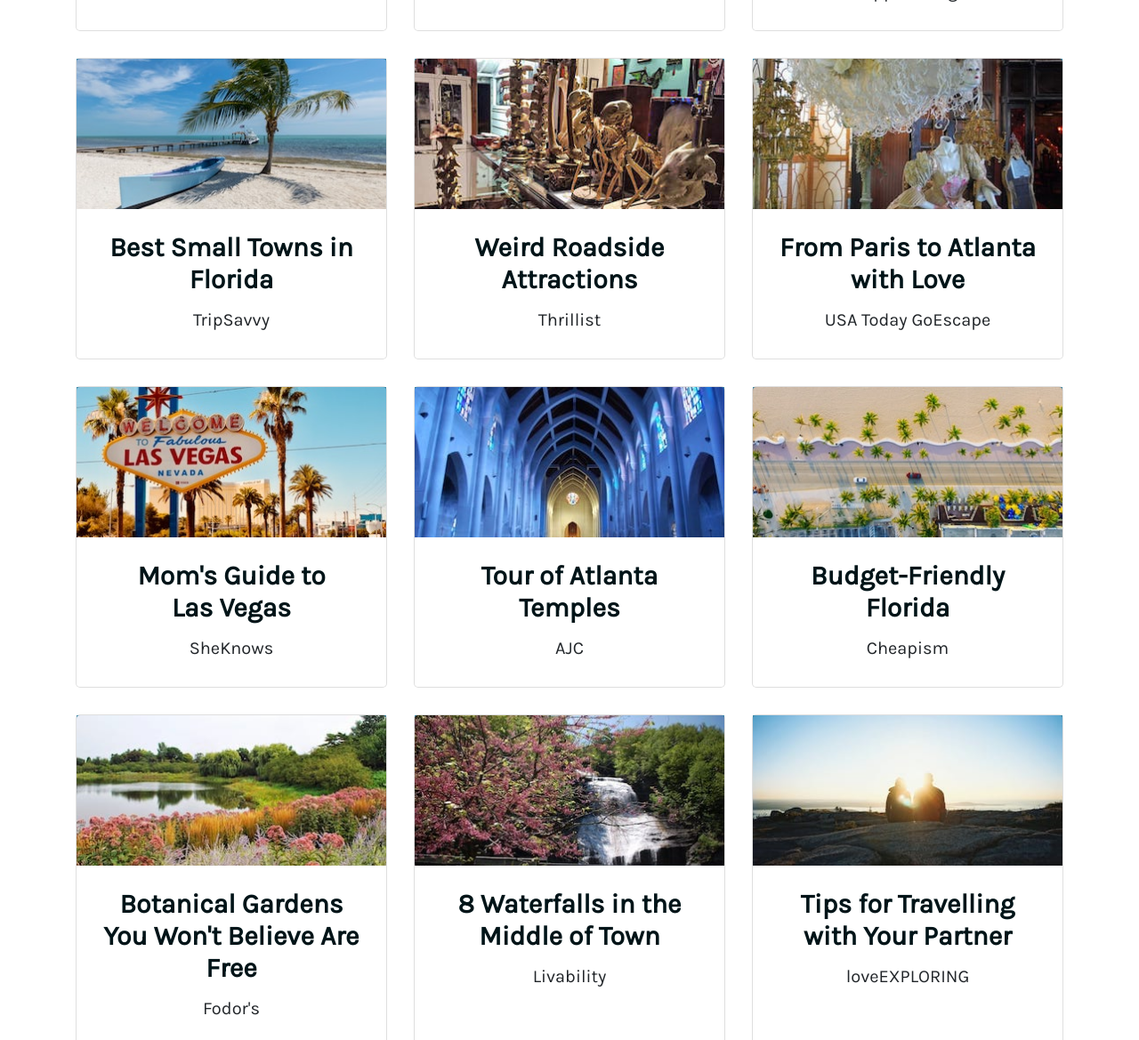
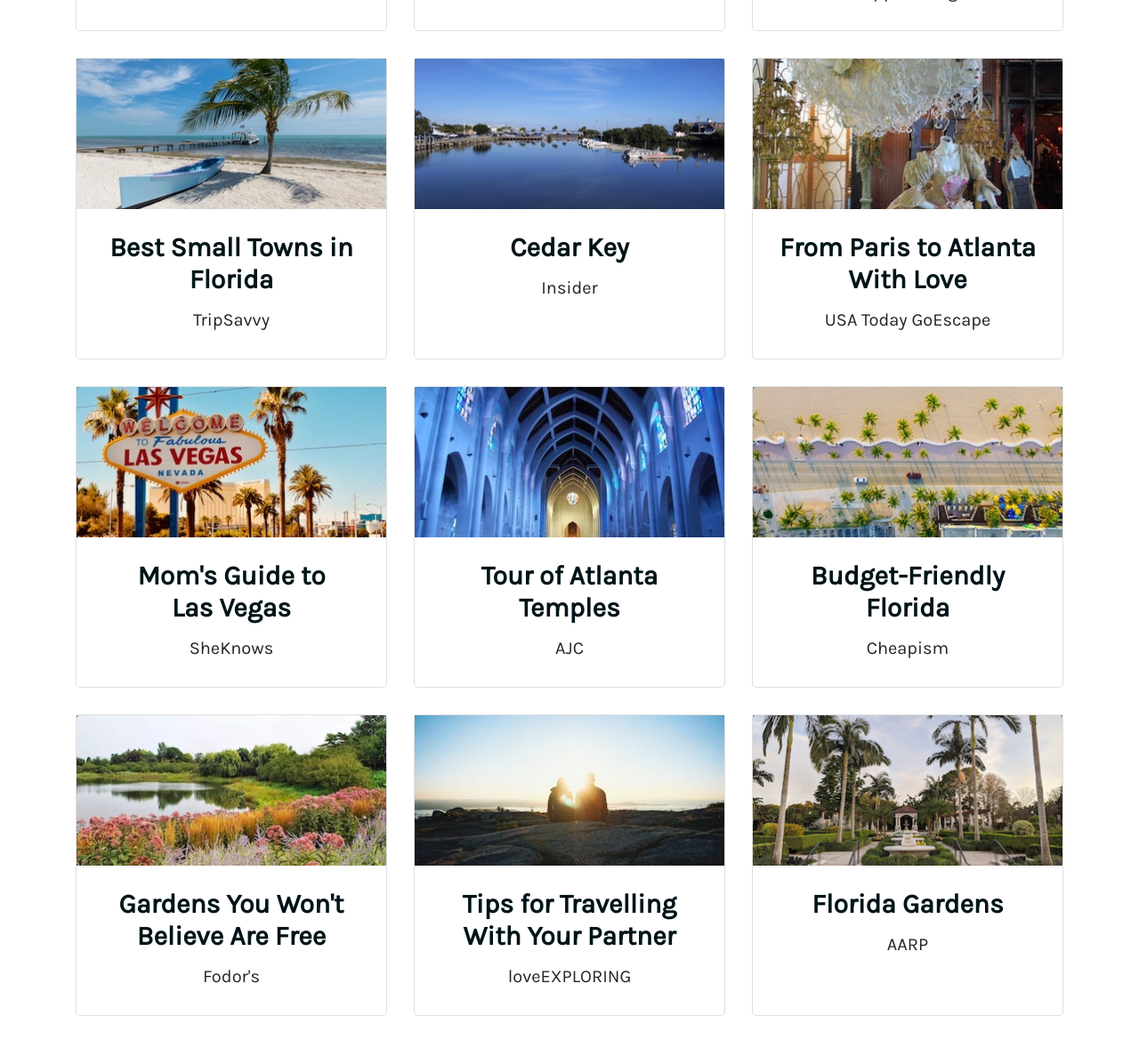
Before and after one commit to crodewig/crodewig.github.io, a Jekyll site: the page built from writing.html, in a window 1280 px wide and 1400 px high, scrolled down 1535 px, cut to the strip 0-1169 px from the top of the window. Shown: the whole strip at 89% size. Built offline with Jekyll 4.4.1, drawn with Linux system fonts in a browser that asks for light colours; some of the changed text lies outside the part shown.

Commit message:
Add several articles

```diff
--- a/_data/writing.yml
+++ b/_data/writing.yml
@@ -5,15 +5,15 @@
       link: https://www.thrillist.com/travel/nation/unconventional-christmas-celebrations-in-the-us
       image: /assets/img/writing/quirky-christmas.jpg
 
-    - title: Great Estates
-      publisher: USA Today GoEscape
-      link: https://issuu.com/studiogannett/docs/go_escape_summer_2020/80
-      image: /assets/img/writing/great-estates-go-escape.jpg
-
     - title: Solo Group Travel
       publisher: AARP
       link: https://www.aarp.org/travel/travel-tips/safety/info-2021/solo-group-tours-gain-popularity.html
       image: /assets/img/writing/solo-travelers-groups.jpg
+
+    - title: Off-the-Beaten Parks
+      publisher: USA Today Go Escape
+      link: https://issuu.com/studiogannett/docs/go_escape_california___pacific_coast_2020/16
+      image: /assets/img/writing/off-the-beaten-parks.jpg
 
     - title: Gentle Winter
       publisher: Country Magazine
@@ -21,7 +21,7 @@
       image: /assets/img/writing/gentle-winter-country.jpg
 
     - title: Painted Hills
-      publisher: Korean Air's MorningCalm
+      publisher: Korean Air's Morning Calm
       link: /assets/pdf/Painted-Hills_Korean-Air.pdf
       image: /assets/img/writing/gibbs-gardens.png
 
@@ -30,7 +30,7 @@
       link: https://www.marketwatch.com/story/your-silicon-valley-guide-to-nature-and-the-outdoors-2019-07-02
       image: /assets/img/writing/silicon-valley-guide-to-nature.jpg
 
-    - title: How to Plan the Perfect Road Trip
+    - title: How To Plan the Perfect Road Trip
       publisher: Fodor's
       link: https://www.fodors.com/news/photos/how-to-plan-the-perfect-road-trip
       image: /assets/img/writing/plan-perfect-road-trip.jpg
@@ -50,12 +50,12 @@
       link: https://www.tripsavvy.com/best-small-towns-in-florida-5084355
       image: /assets/img/writing/best-small-towns-fl.jpg
 
-    - title: Weird Roadside Attractions
-      publisher: Thrillist
-      link: https://www.thrillist.com/travel/nation/weird-roadside-attractions-strangest-road-trip-sights
-      image: /assets/img/writing/weirdest-roadside-attractions.jpeg
+    - title: Cedar Key
+      publisher: Insider
+      link: https://www.insider.com/cedar-key-florida-what-its-like-photos-2022-8
+      image: /assets/img/writing/cedar-key.jpg
 
-    - title: From Paris to Atlanta with Love
+    - title: From Paris to Atlanta With Love
       publisher: USA Today GoEscape
       link: https://issuu.com/studiogannett/docs/goescape_southeast_cover/42
       image: /assets/img/writing/paris-to-atl.JPG
@@ -75,17 +75,12 @@
       link: https://blog.cheapism.com/cheap-florida-vacations/
       image: /assets/img/writing/budget-friendly-florida.jpg
 
-    - title: Botanical Gardens You Won't Believe Are Free
+    - title: Gardens You Won't Believe Are Free
       publisher: Fodor's
       link: https://www.fodors.com/news/photos/stunning-botanical-gardens-you-wont-believe-are-free
       image: /assets/img/writing/botanical-gardens.jpg
 
-    - title: 8 Waterfalls in the Middle of Town
-      publisher: Livability
-      link: https://livability.com/topics/things-to-do/8-places-with-waterfalls-right-in-the-middle-of-town
-      image: /assets/img/writing/mountour-falls.jpg
-
-    - title: Tips for Travelling with Your Partner
+    - title: Tips for Travelling With Your Partner
       publisher: loveEXPLORING
       link: https://www.loveexploring.com/news/69604/tips-for-travelling-with-your-partner
       image: /assets/img/writing/travel-with-partner.jpg
@@ -99,6 +94,21 @@
       publisher: Country Magazine
       link: /assets/pdf/art-island-country.pdf
       image: /assets/img/writing/art-island.jpg
+
+    - title: All-Inclusive Resorts for Families
+      publisher: The Expedition
+      link: https://www.theexpedition.com/6-surprising-all-inclusive-resorts-for-families/
+      image: /assets/img/writing/all-inclusive-resorts-for-families.jpeg
+
+    - title: 7 Cities for Cyclists
+      publisher: Livability
+      link: https://livability.com/topics/healthy-places/great-greenways-7-cities-for-cyclists-and-nature-lovers/
+      image: /assets/img/writing/7-cities-for-cyclists.jpg
+
+    - title: Great Estates
+      publisher: USA Today GoEscape
+      link: https://issuu.com/studiogannett/docs/go_escape_summer_2020/80
+      image: /assets/img/writing/great-estates-go-escape.jpg
 
 - category: Lifestyle
   articles:
```
Also changed, not shown: assets/img/writing/7-cities-for-cyclists.jpg (added), assets/img/writing/all-inclusive-resorts-for-families.jpeg (added), assets/img/writing/cedar-key.jpg (added), assets/img/writing/mountour-falls.jpg (deleted), assets/img/writing/off-the-beaten-parks.jpg (added), assets/img/writing/weirdest-roadside-attractions.jpeg (deleted).
